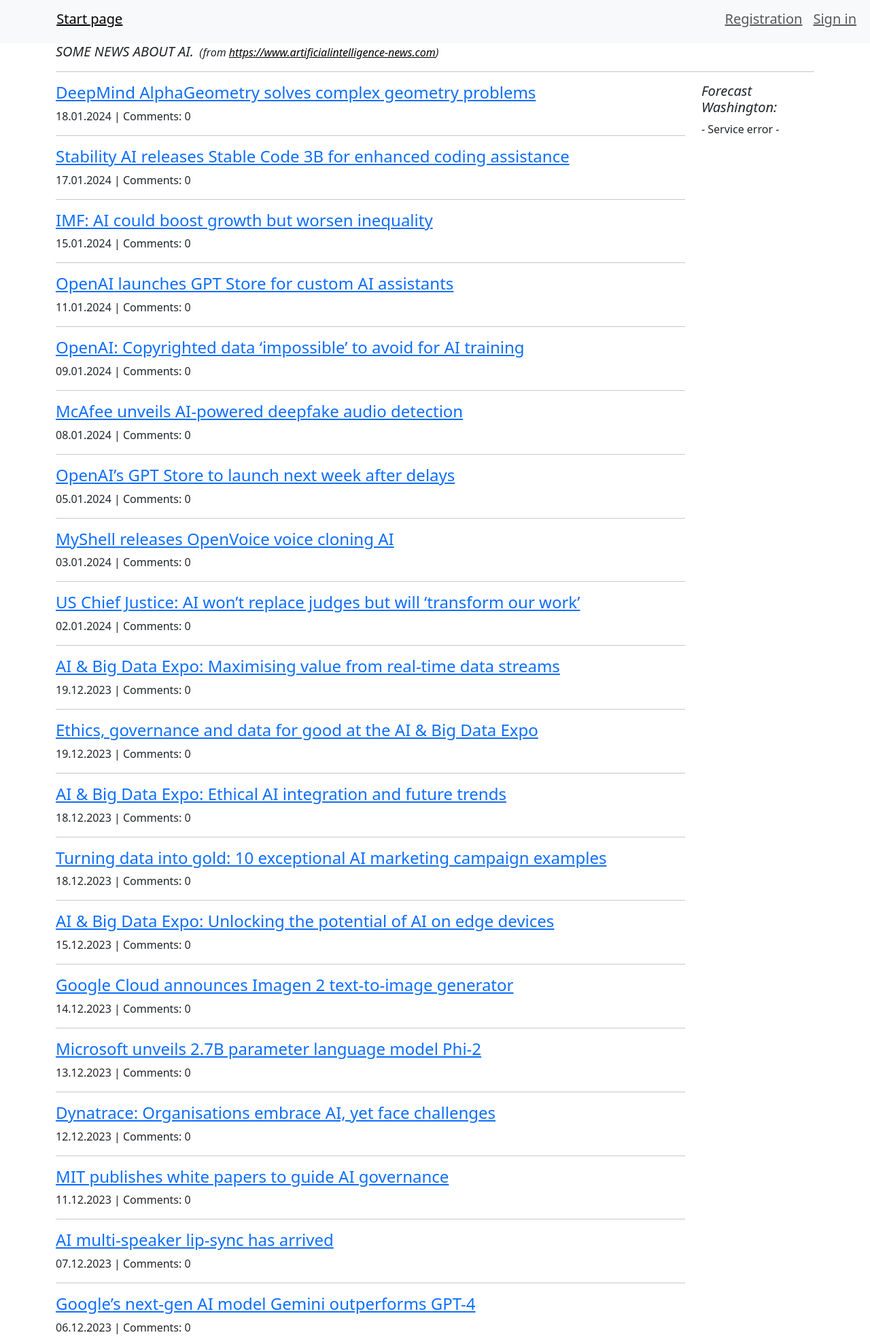
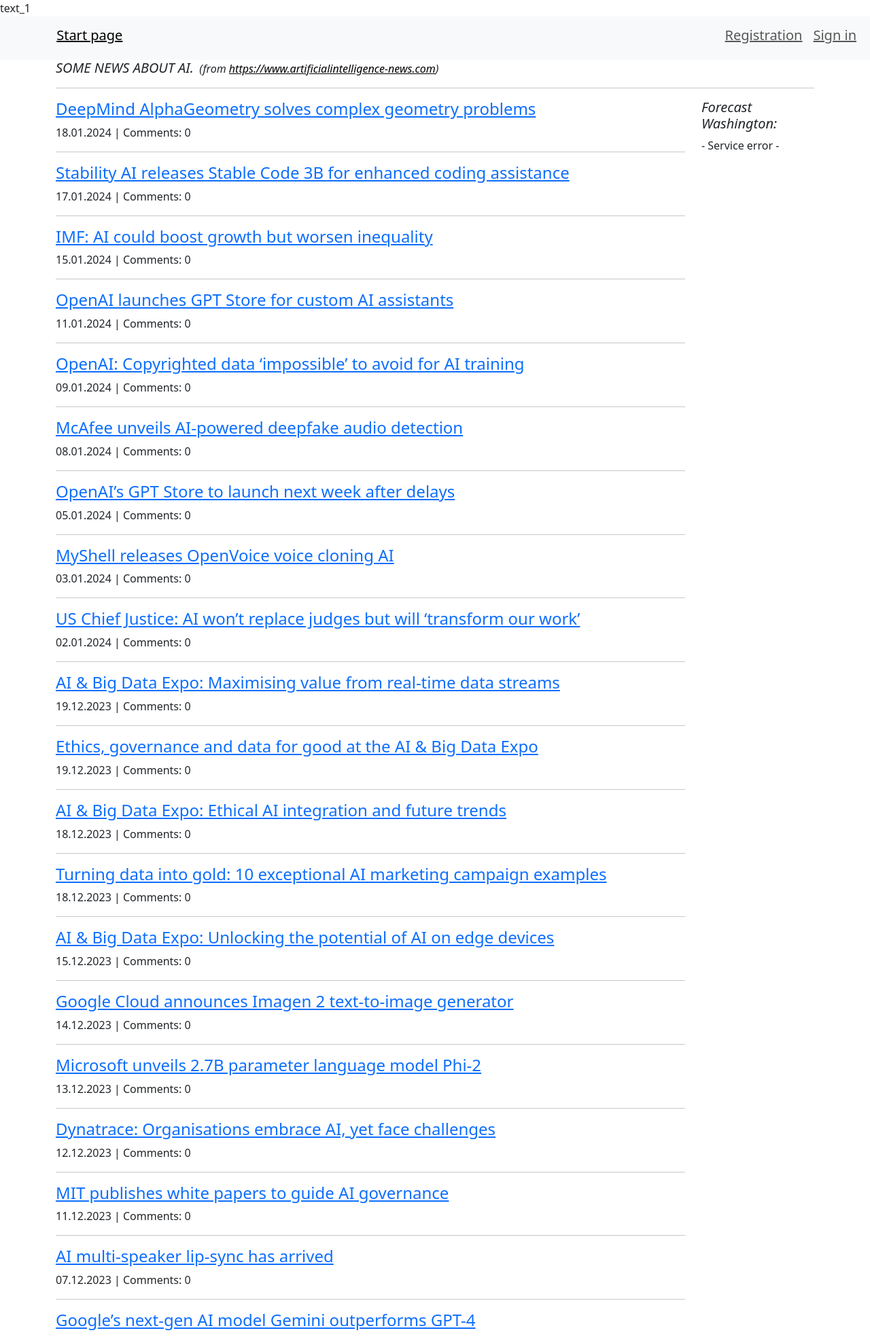
Before and after one commit to bondpy202212/newswebsite, a Flask app: page / in a window 1280 px wide. Shown: the top 1967 px of the page at 68% size. Run offline with Flask 3, Linux system fonts and the light colour scheme; data that the repository does not hold is empty; some libraries are stand-ins or nearby versions.

Commit message:
comment 7998

```diff
--- a/webapp/templates/base.html
+++ b/webapp/templates/base.html
@@ -24,6 +24,7 @@
       <script>hljs.initHighlightingOnLoad();</script>
 
     <title>{{ page_title }}</title>
+    text_1
   </head>
 
   <body>
```
